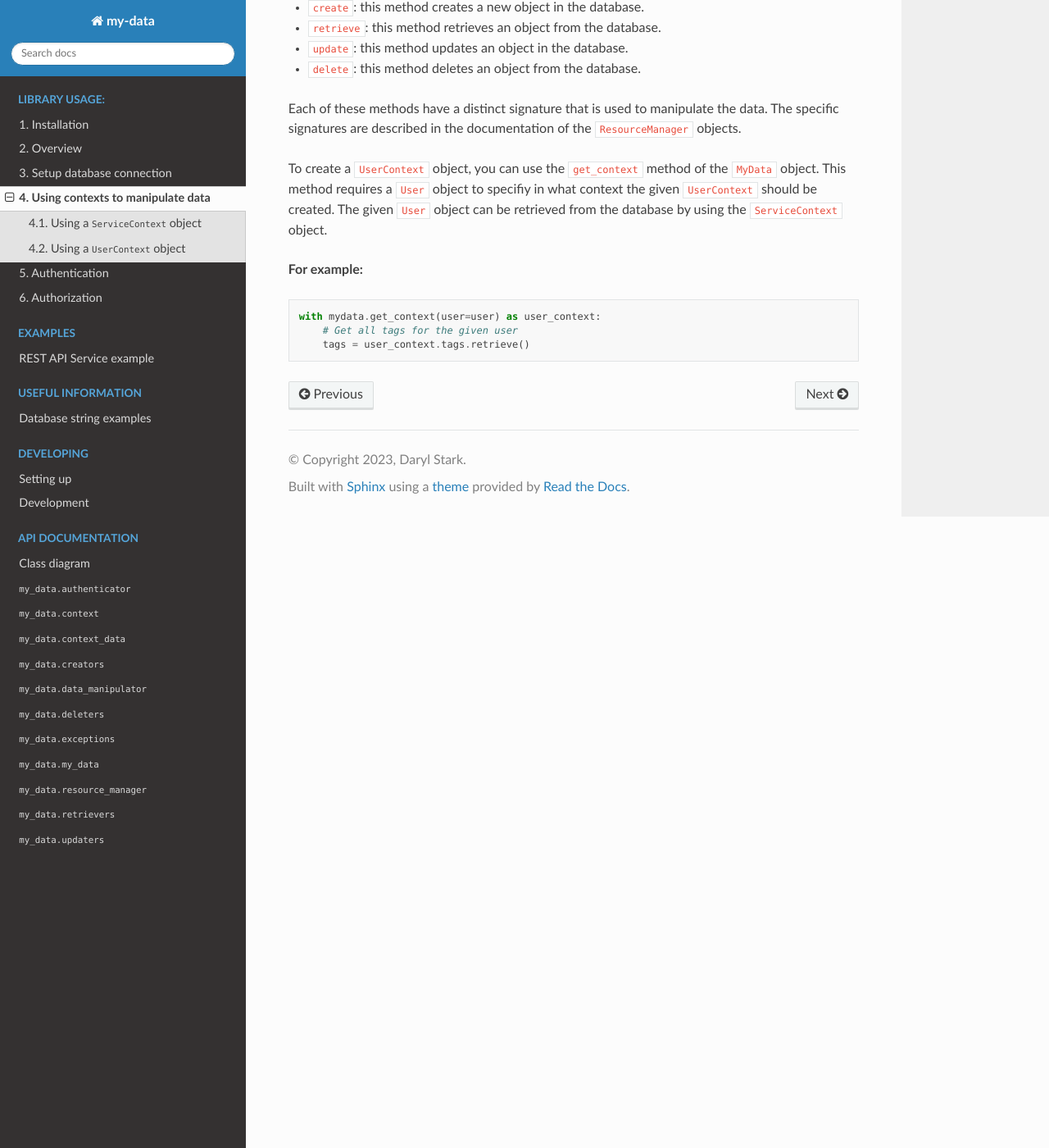
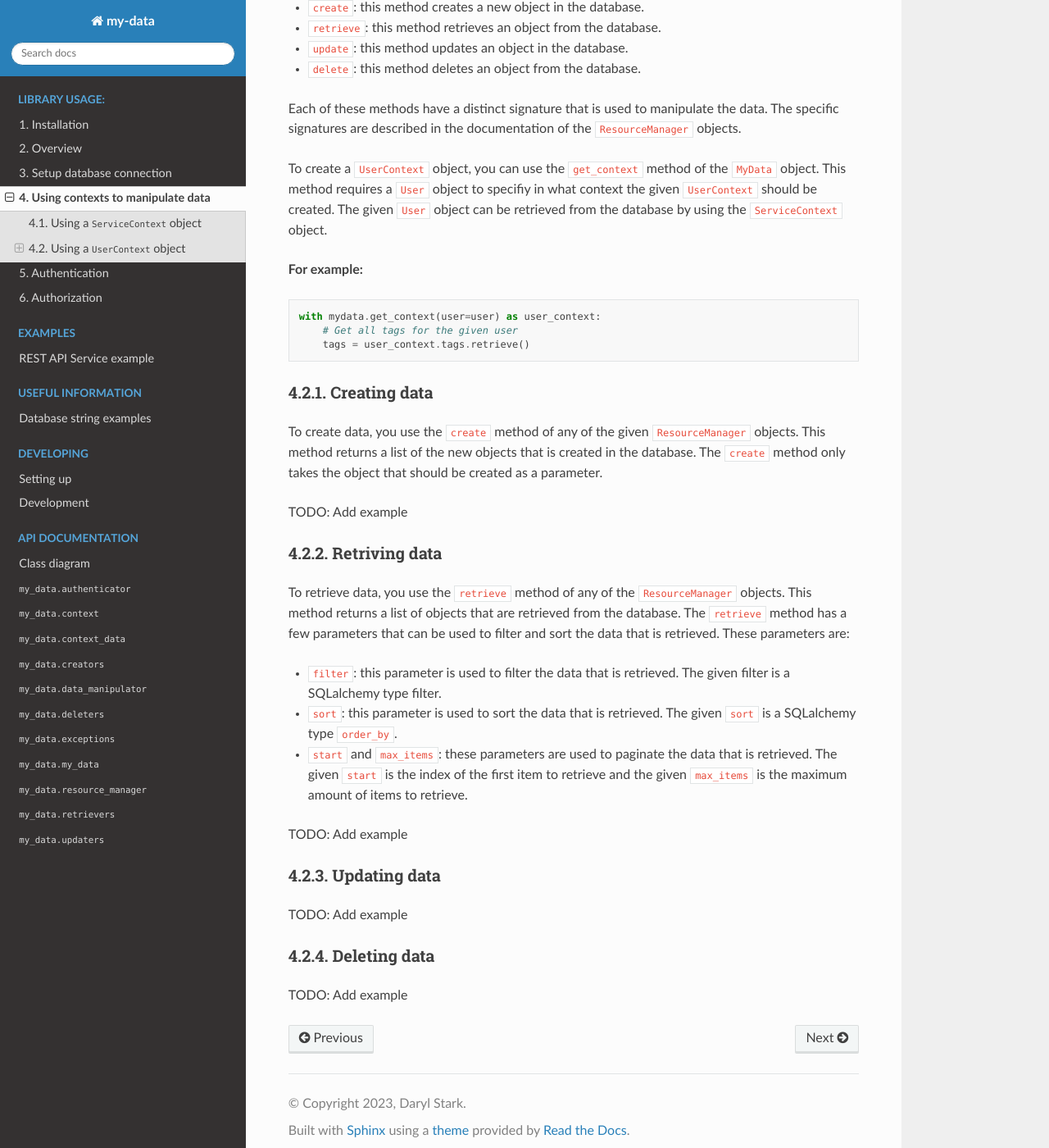
Before and after one commit to DarylStark/my_data, a Sphinx documentation site: the page built from docs/source/usage/contexts.rst, in a window 1280 px wide and 1400 px high, scrolled down 1494 px. Shown: the whole window at 82% size. Built offline with Sphinx 7.4.7 and the Read the Docs theme 2.0.0, drawn with Linux system fonts in a browser that asks for light colours.

Commit message:
Added explanation of resource management

```diff
--- a/docs/source/usage/contexts.rst
+++ b/docs/source/usage/contexts.rst
@@ -53,9 +53,36 @@ To create a ``UserContext`` object, you can use the ``get_context`` method of th
 
 **For example:**
 
-
 .. code-block:: python
 
     with mydata.get_context(user=user) as user_context:
         # Get all tags for the given user
         tags = user_context.tags.retrieve()
+
+Creating data
+#############
+
+To create data, you use the ``create`` method of any of the given ``ResourceManager`` objects. This method returns a list of the new objects that is created in the database. The ``create`` method only takes the object that should be created as a parameter.
+
+TODO: Add example
+
+Retriving data
+##############
+
+To retrieve data, you use the ``retrieve`` method of any of the ``ResourceManager`` objects. This method returns a list of objects that are retrieved from the database. The ``retrieve`` method has a few parameters that can be used to filter and sort the data that is retrieved. These parameters are:
+
+-   ``filter``: this parameter is used to filter the data that is retrieved. The given filter is a SQLalchemy type filter.
+-   ``sort``: this parameter is used to sort the data that is retrieved. The given ``sort`` is a SQLalchemy type ``order_by``.
+-   ``start`` and ``max_items``: these parameters are used to paginate the data that is retrieved. The given ``start`` is the index of the first item to retrieve and the given ``max_items`` is the maximum amount of items to retrieve.
+
+TODO: Add example
+
+Updating data
+#############
+
+TODO: Add example
+
+Deleting data
+#############
+
+TODO: Add example
```
